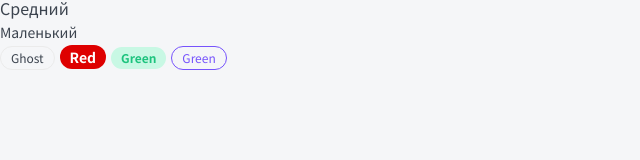
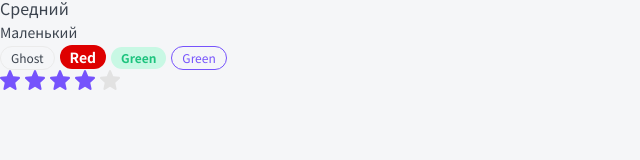
Before and after one commit to Laschenkov67/top-app, a Next.js app: page / in a window 1280 px wide. Shown: the part 130-290 px from the top of the page, without its empty margins (0-640 px from the left). Built offline with nearby package versions, Linux system fonts and the light colour scheme.

Commit message:
Компонент рейтинга

```diff
--- /dev/null
+++ b/components/Rating/Rating.module.css
@@ -0,0 +1,11 @@
+.filled svg {
+	fill: var(--primary);
+}
+
+.star svg {
+	margin-right: 5px;
+}
+
+.editable {
+	cursor: pointer;
+}
--- /dev/null
+++ b/components/Rating/Rating.tsx
@@ -0,0 +1,64 @@
+import { RatingProps } from './Rating.props';
+import styles from './Rating.module.css';
+import cn from 'classnames';
+import StarIcon from './star.svg';
+import { useEffect, useState, KeyboardEvent } from 'react';
+
+export const Rating = ({ isEditable = false, rating, setRating, ...props }: RatingProps): JSX.Element => {
+	const [ratingArray, setRatingArray] = useState<JSX.Element[]>(new Array(5).fill(<></>));
+
+	useEffect(() => {
+		constructRating(rating);
+	}, [rating]);
+
+	const constructRating = (currentRating: number) => {
+		const updatedArray = ratingArray.map((r: JSX.Element, i: number) => {
+			return (
+				<span
+					className={cn(styles.star, {
+						[styles.filled]: i < currentRating,
+						[styles.editable]: isEditable
+					})}
+
+					onMouseEnter={() => changeDispay(i + 1)}
+					onMouseLeave={() => changeDispay(rating)}
+					onClick={() => onClick(i + 1)}
+				>
+					<StarIcon
+
+						tabIndex={isEditable ? 0 : -1}
+						onKeyDown={(e: KeyboardEvent<SVGElement>) => isEditable && handleSpace(i + 1, e)}
+					/>
+				</span>
+			);
+		});
+		setRatingArray(updatedArray);
+	};
+
+	const changeDispay = (i: number) => {
+		if (!isEditable) {
+			return;
+		}
+		constructRating(i);
+	};
+
+	const onClick = (i: number) => {
+		if (!isEditable || !setRating) {
+			return;
+		}
+		setRating(i);
+	};
+
+	const handleSpace = (i: number, e: KeyboardEvent<SVGElement>) => {
+		if (e.code != 'Space' || !setRating) {
+			return;
+		}
+		setRating(i);
+	};
+
+	return (
+		<div {...props}>
+			{ratingArray.map((r, i) => (<span key={i}>{r}</span>))}
+		</div>
+	);
+};
--- a/components/index.ts
+++ b/components/index.ts
@@ -2,3 +2,4 @@
 export * from './Button/Button';
 export * from './P/P';
 export * from './Tag/Tag';
+export * from './Rating/Rating';
--- a/pages/index.tsx
+++ b/pages/index.tsx
@@ -1,8 +1,10 @@
 
-import React from 'react';
-import { Button, Htag, P, Tag } from '../components';
+import React, { useState } from 'react';
+import { Button, Htag, P, Rating, Tag } from '../components';
 
 export default function Home(): JSX.Element {
+  const [rating, setRating] = useState<number>(4);
+
   return (
     <div>
       sfsdf
@@ -17,6 +19,7 @@
 			<Tag size='m' color='red'>Red</Tag>
 			<Tag size='s' color='green'>Green</Tag>
 			<Tag color='primary'>Green</Tag>
+      <Rating rating={rating} isEditable setRating={setRating} />
       </>
     </div>
   );
```
Also changed, not shown: components/Rating/Rating.props.ts (added, +7 -0 lines), components/Rating/star.svg (added), next-env.d.ts.
